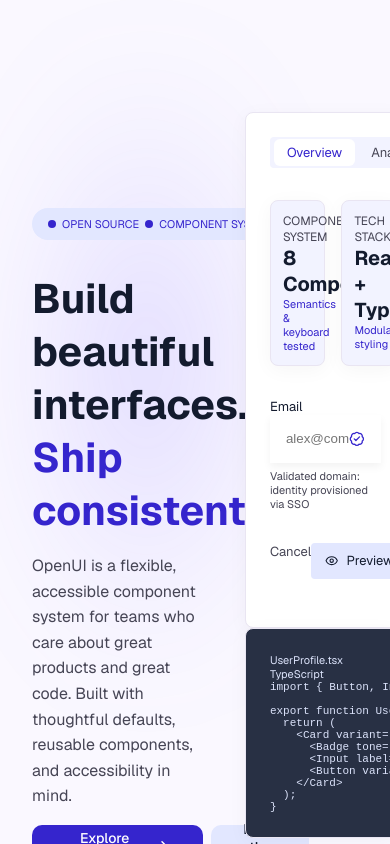
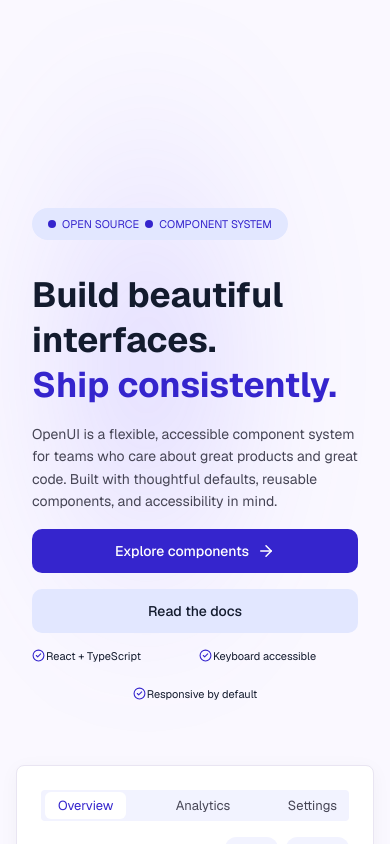
Before and after one commit to adeboyeMary/my_openUI, a Next.js app: page / in a window 390 px wide. Shown: the top 844 px of the page. Built offline with nearby package versions, Linux system fonts and the light colour scheme.

Commit message:
Mobile responsiveness

```diff
--- a/src/app/page.module.scss
+++ b/src/app/page.module.scss
@@ -9,13 +9,10 @@
 .page::before {
   content: "";
   position: absolute;
-
   top: 40px;
   left: -5%;
-
   width: 85%;
   height: 650px;
-
   background: radial-gradient(
     ellipse at center,
     rgba(104, 84, 255, 0.16) 0%,
@@ -24,9 +21,7 @@
     rgba(104, 84, 255, 0.02) 60%,
     transparent 80%
   );
-
   filter: blur(45px);
-
   pointer-events: none;
   z-index: 0;
 }
@@ -34,17 +29,13 @@
 .main {
   position: relative;
   z-index: 1;
-
   display: flex;
   flex-direction: column;
   flex: 1;
-
   width: 100%;
   padding: 1rem;
-
   align-items: flex-start;
   justify-content: space-between;
-
   background: transparent;
 
   .section1 {
@@ -53,10 +44,22 @@
     width: 100%;
     gap: 2rem;
 
+    // Section1 mobile responsive
+    @media (max-width: 768px) {
+      flex-direction: column;
+      gap: 3rem;
+    }
+
     .hero {
       width: 55%;
       padding: 1rem;
       margin-top: 11rem;
+
+      //Hero mobile responsive
+      @media (max-width: 768px) {
+        width: 100%;
+        margin-top: 2 rem;
+      }
 
       .badgeDiv {
         display: flex;
@@ -86,6 +89,11 @@
         font-size: 41px;
         font-weight: 700;
         // width: 100%;
+
+        //h1 mobile responsive
+        @media (max-width: 768px) {
+          font-size: 35px;
+        }
       }
 
       .h2 {
@@ -93,6 +101,11 @@
         font-weight: bold;
         font-size: 41px;
         margin-bottom: 1rem;
+
+        //h2 mobile responsive
+        @media (max-width: 768px) {
+          font-size: 35px;
+        }
       }
 
       .p {
@@ -101,12 +114,28 @@
         font-weight: normal;
         line-height: 1.6;
         margin-bottom: 1rem;
+
+        //p mobile responsive
+        @media (max-width: 767px) {
+          font-size: 14px;
+        }
       }
 
       .buttonDiv {
         display: flex;
         gap: 0.5rem;
         flex-direction: row;
+
+        //buttonDiv tablet responsive
+        @media (max-width: 1024px) {
+          flex-direction: row;
+        }
+
+        //buttonDiv mobile responsive
+        @media (max-width: 767px) {
+          flex-direction: column;
+          gap: 1rem;
+        }
       }
 
       .circleCheckIcon {
@@ -121,6 +150,19 @@
         font-size: 11px;
         color: #131b2e;
 
+        //ul mobile responsive
+        @media (max-width: 767px) {
+          display: grid;
+          grid-template-columns: repeat(2, 1fr);
+          gap: 0.5rem;
+
+          // Targets the 3rd <li> item specifically
+          .li:nth-child(3) {
+            grid-column: span 2; // Makes it span across both columns so it drops to its own row cleanly
+            justify-content: center; // Centers the content inside that bottom slot
+          }
+        }
+
         .li {
           display: flex;
           flex-direction: row;
@@ -134,6 +176,18 @@
       margin-top: 6rem;
       width: 45%;
 
+      //divContainer tablet
+      @media (max-width: 1024px) {
+        margin-top: 0rem;
+        width: 100%;
+      }
+
+      //hero2 mobile
+      @media (max-width: 767px) {
+        margin-top: 0rem;
+        width: 100%;
+      }
+
       .heroCardContainer {
         padding-bottom: 3rem;
 
@@ -142,6 +196,13 @@
           flex-direction: row;
           justify-content: space-between;
           font-size: 13px;
+
+          //nav mobile
+          @media (max-width: 767px) {
+            flex-direction: column;
+            gap: 1rem;
+            // float: right;
+          }
 
           .leftNav {
             display: flex;
@@ -171,6 +232,12 @@
             display: flex;
             flex-direction: row;
             gap: 0.5rem;
+
+            //rightNav mobile
+            @media (max-width: 767px) {
+              justify-content: right;
+            }
+
             .activeBox,
             .betaBox {
               background-color: #f2f3ff;
@@ -200,10 +267,20 @@
           margin-bottom: 2rem;
           width: 100%;
 
+          //divContainer mobile
+          @media (max-width: 767px) {
+            flex-direction: column;
+          }
+
           .componentSystemDiv {
             background-color: #f2f3ff;
             width: 50%;
             padding: 12px;
+
+            //componentSystemDiv mobile
+            @media (max-width: 767px) {
+              width: 100%;
+            }
 
             .div {
               display: flex;
@@ -273,6 +350,12 @@
           color: #464555;
           font-weight: normal;
 
+          //cardFooter mobile
+          @media (max-width: 767px) {
+            flex-direction: column;
+            gap: 1rem;
+          }
+
           .buttonDiv {
             display: flex;
             gap: 9px;
@@ -289,7 +372,7 @@
         border-radius: 8px;
         // width: 562.39px;
         // height: 255.63px;
-        overflow: hidden;
+        overflow-y: auto;
         color: #dbe2fa;
         font-size: 11px;
         width: 95%;
```
